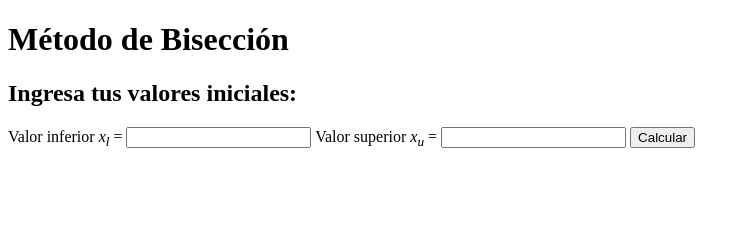
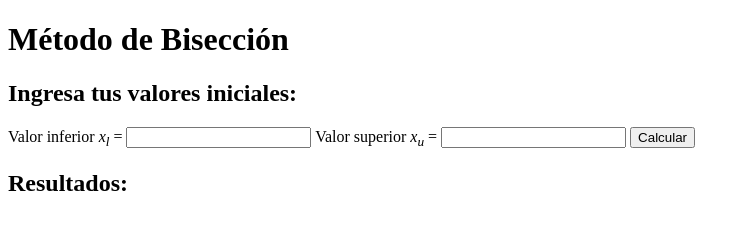
Before and after one commit to BrandonHernz/metodo-biseccion-project, a plain HTML site: page index.html in a window 1280 px wide. Shown: the whole page, without its empty margins (0-750 px from the left). Drawn offline with Linux system fonts and the light colour scheme.

Commit message:
adding section of results

```diff
--- a/index.html
+++ b/index.html
@@ -31,6 +31,11 @@
         <input type="button" id="btn-calculate" value="Calcular" />
       </div>
     </section>
+    <!-- section results -->
+    <section>
+      <h2>Resultados:</h2>
+      <div id="section-results"></div>
+    </section>
     <script src="./app.js"></script>
   </body>
 </html>
```
